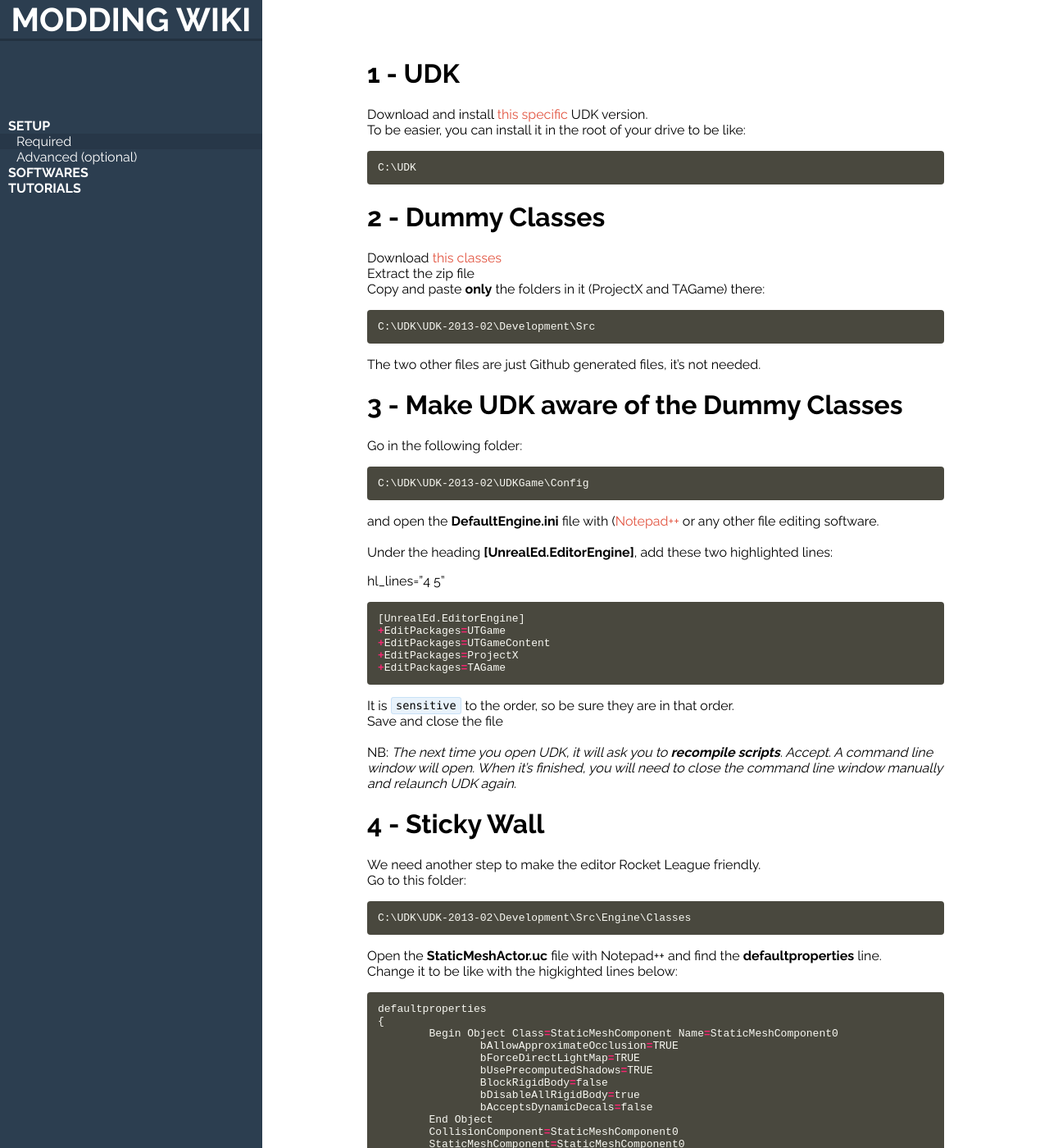
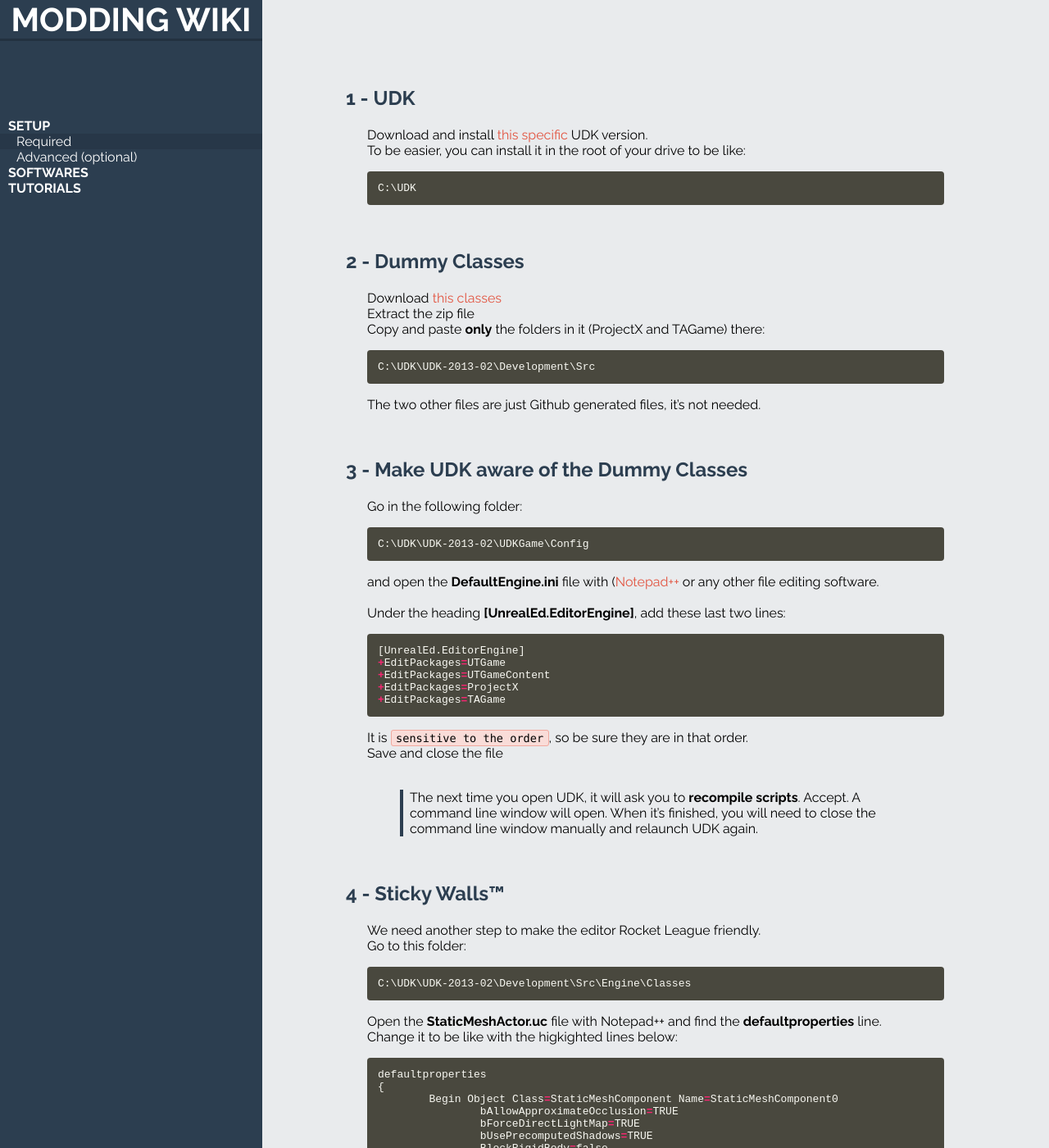
Before and after one commit to rocketleaguemoddingwiki/rocketleaguemoddingwiki.github.io, a Jekyll site: the page built from pages/setup/setup_required.md, in a window 1280 px wide and 1400 px high. Shown: the whole window at 82% size. Built offline with Jekyll 4.4.1, drawn with Linux system fonts in a browser that asks for light colours.

Commit message:
Css improvments

````diff
--- a/css/common.css
+++ b/css/common.css
@@ -6,11 +6,25 @@ body {
 	margin: 0;
 	font-family: 'Raleway', sans-serif;
 	-webkit-font-smoothing: antialiased;
+	background-color: #e9ebed;
 }
 
 img {
 	max-width: 100%;
 	height: auto;
+}
+
+blockquote p {
+	border-left: 0.3em solid #2C3E50;
+	padding-left: 0.5em;
+}
+
+h1 {
+	padding: 0.2em 1em;
+	margin-left: -50px;
+	margin-top: 50px;
+	font-size: 1.5em;
+	color: #2C3E50;
 }
 
 /*
@@ -159,8 +173,8 @@ pre.highlight {
 
 code.highlighter-rouge {
 	padding: .1em .4em;
-	background: #e8f2fb;
-	border: 1px solid #c9e1f6;
+	background: #f9dcd8/*#e8f2fb*/;
+	border: 1px solid #f0a99f/*#c9e1f6*/;
 	border-radius: 3px;
 	font-family: Consolas, Menlo, Monaco, Lucida Console, Liberation Mono, DejaVu Sans Mono, Bitstream Vera Sans Mono, Courier New, monospace, serif;
 	font-size: .85em;
--- a/pages/setup/setup_required.md
+++ b/pages/setup/setup_required.md
@@ -25,9 +25,7 @@ Go in the following folder:<br/>
 C:\UDK\UDK-2013-02\UDKGame\Config
 ```
 and open the **DefaultEngine.ini** file with ([Notepad++](https://notepad-plus-plus.org/) or any other file editing software.<br/><br/>
-Under the heading **[UnrealEd.EditorEngine]**, add these two highlighted lines:
-
-hl_lines="4 5"
+Under the heading **[UnrealEd.EditorEngine]**, add these last two lines:
 ``` python
 [UnrealEd.EditorEngine]
 +EditPackages=UTGame
@@ -35,12 +33,12 @@ hl_lines="4 5"
 +EditPackages=ProjectX
 +EditPackages=TAGame
 ```
-It is `sensitive` to the order, so be sure they are in that order.<br/>
+It is `sensitive to the order`, so be sure they are in that order.<br/>
 Save and close the file<br/>
 <br/>
-NB: _The next time you open UDK, it will ask you to **recompile scripts**. Accept. A command line window will open. When it's finished, you will need to close the command line window manually and relaunch UDK again._
+> The next time you open UDK, it will ask you to **recompile scripts**. Accept. A command line window will open. When it's finished, you will need to close the command line window manually and relaunch UDK again.
 
-# 4 - Sticky Wall
+# 4 - Sticky Walls™
 We need another step to make the editor Rocket League friendly.<br/>
 Go to this folder:
 ```
````
Also changed, not shown: pages/tutorials/how_to_make_good_textures.md (+7 -1 lines).
